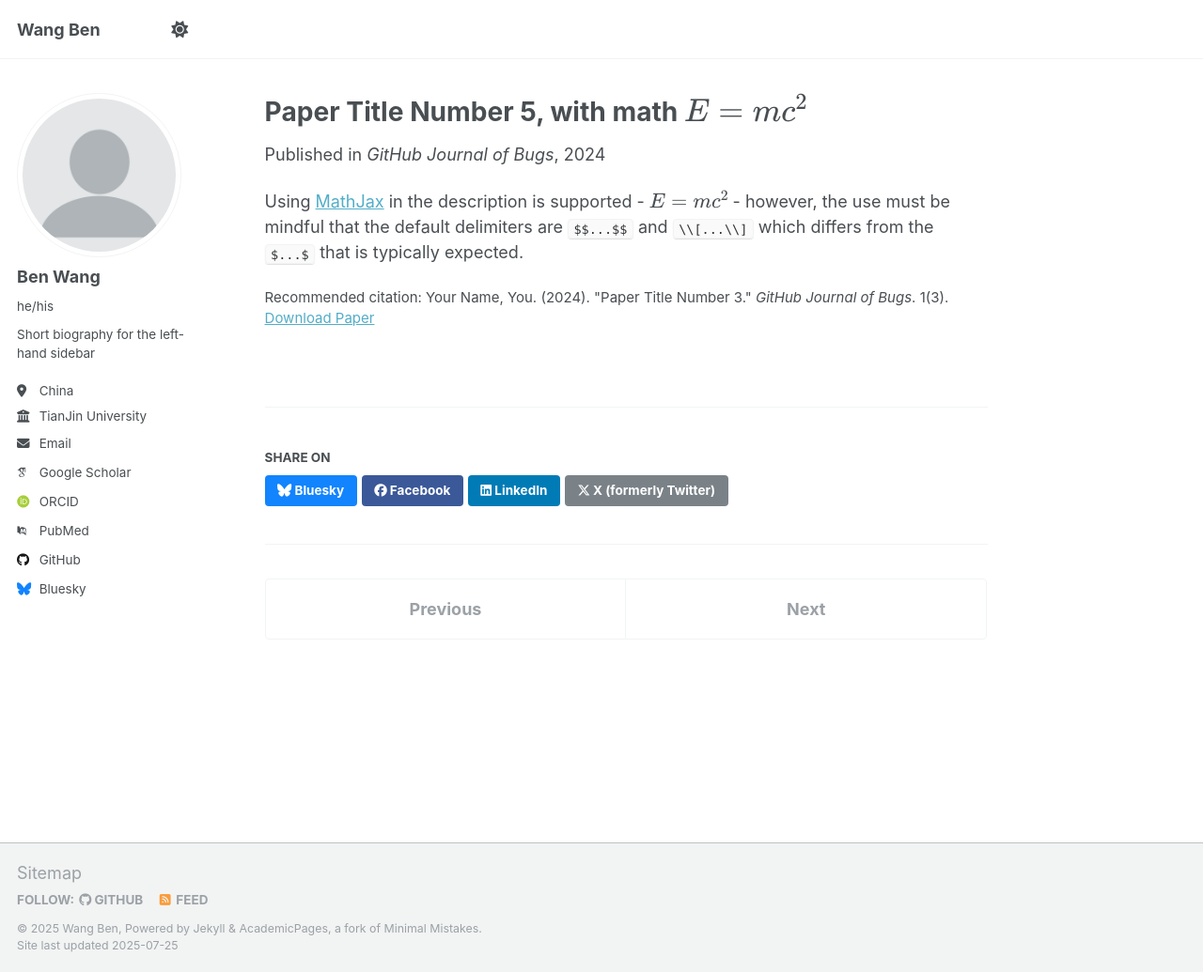
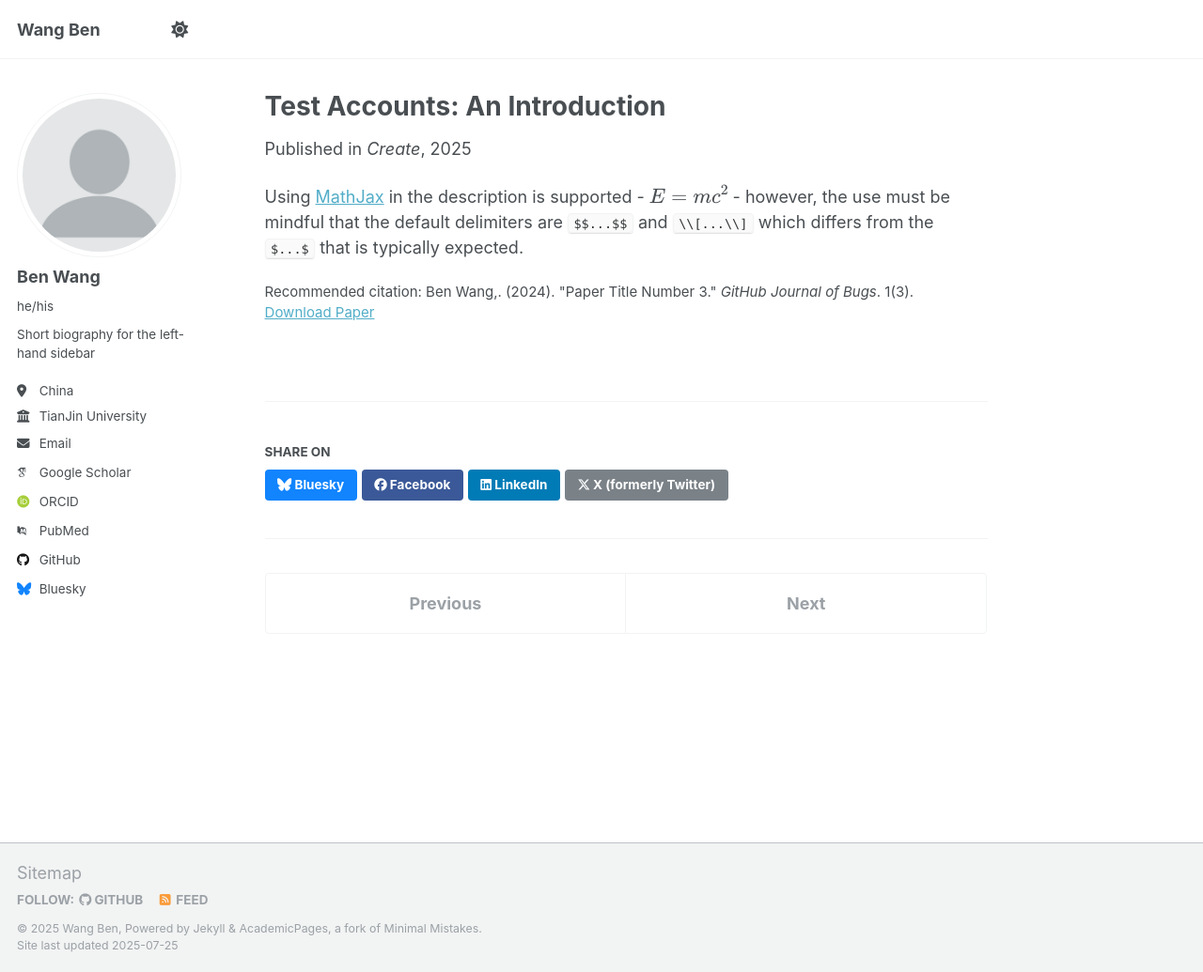
Before and after one commit to AnAppledog/AnAppledog.github.io, a Jekyll site: the page built from _publications/2025-06-08-paper-title-number-5.md, in a window 1280 px wide and 1035 px high. Shown: the whole window at 94% size. Built offline with Jekyll 4.4.1, drawn with Linux system fonts in a browser that asks for light colours; some web fonts are replaced; a script that is not in the unit is left out.

Commit message:
Update 2025-06-08-paper-title-number-5.md

```diff
--- a/_publications/2025-06-08-paper-title-number-5.md
+++ b/_publications/2025-06-08-paper-title-number-5.md
@@ -1,13 +1,13 @@
 ---
-title: "Paper Title Number 5, with math $$E=mc^2$$"
+title: "Test Accounts: An Introduction"
 collection: publications
 category: conferences
-permalink: /publication/2024-02-17-paper-title-number-4
-excerpt: 'This paper is about a famous math equation, $$E=mc^2$$'
-date: 2024-02-17
-venue: 'GitHub Journal of Bugs'
+permalink: /publication/2025-07-25-create
+excerpt: 'This paper is about testing.'
+date: 2025-07-25
+venue: 'Create'
 paperurl: 'http://academicpages.github.io/files/paper3.pdf'
-citation: 'Your Name, You. (2024). &quot;Paper Title Number 3.&quot; <i>GitHub Journal of Bugs</i>. 1(3).'
+citation: 'Ben Wang,. (2024). &quot;Paper Title Number 3.&quot; <i>GitHub Journal of Bugs</i>. 1(3).'
 ---
 
 Using [MathJax](https://www.mathjax.org/) in the description is supported - $$E=mc^2$$ - however, the use must be mindful that the default delimiters are `$$...$$` and `\\[...\\]` which differs from the `$...$` that is typically expected.
```
